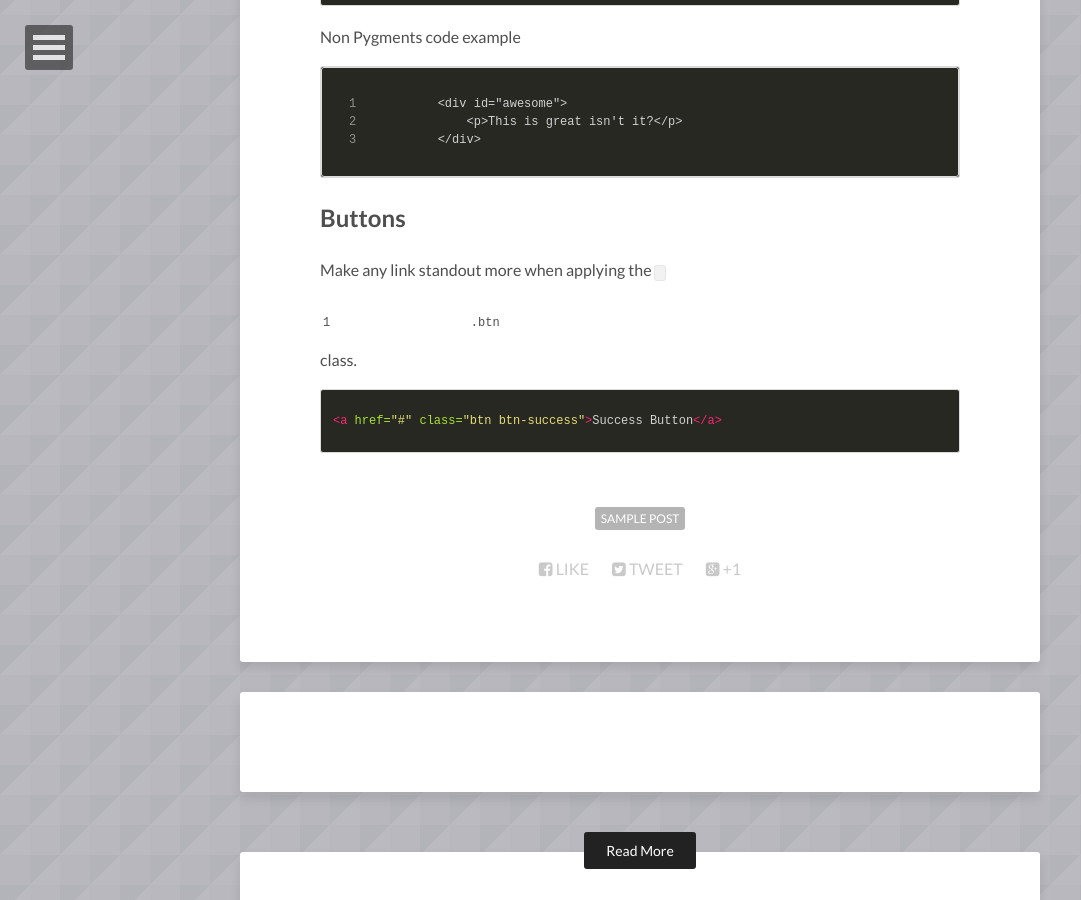
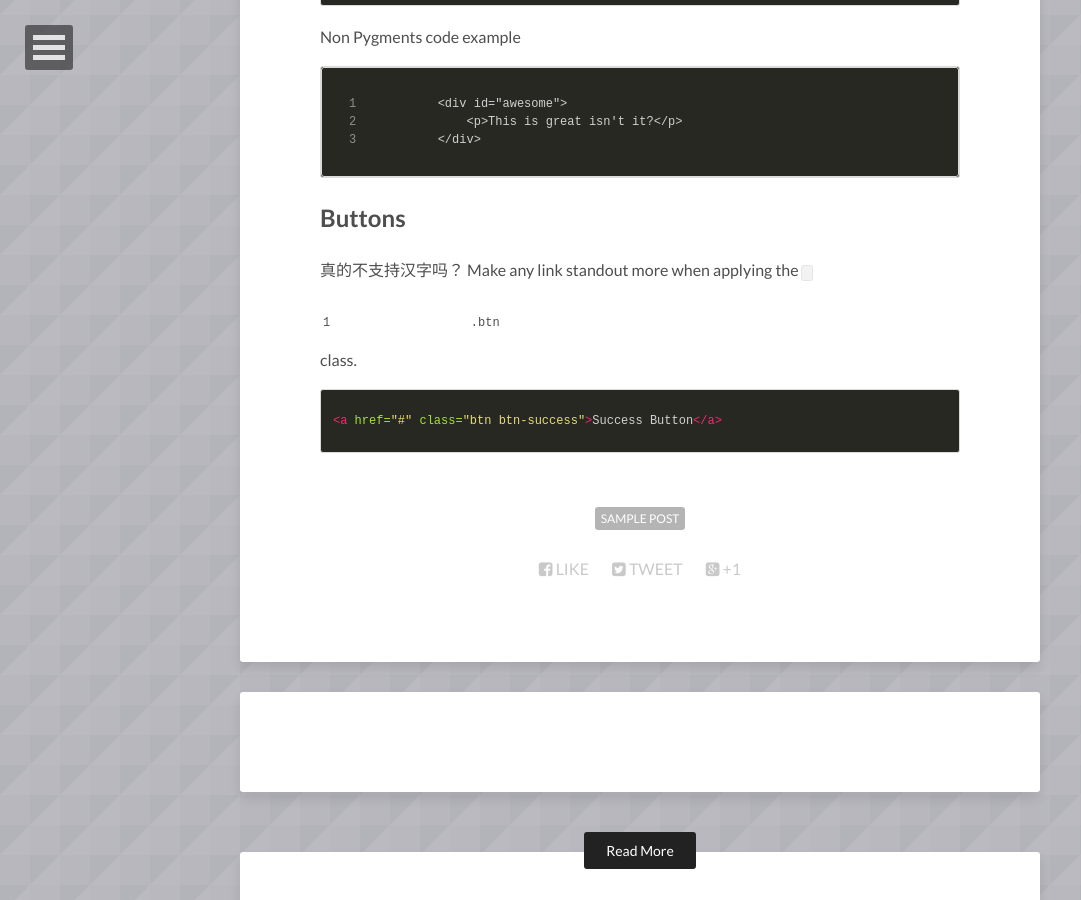
Before and after one commit to loveQt/loveqt.github.com, a Jekyll site: the page built from _posts/2015-06-03-backupp.md, in a window 1280 px wide and 900 px high, scrolled down 2205 px. Shown: the whole window, without its empty margins (0-1081 px from the left). Built offline with Jekyll 4.4.1, drawn with Linux system fonts in a browser that asks for light colours; nearby versions of some CDN libraries; comment, search, counter and statistics services are not loaded.

Commit message:
汉字test

```diff
--- a/_posts/2015-06-03-backupp.md
+++ b/_posts/2015-06-03-backupp.md
@@ -86,6 +86,7 @@ Non Pygments code example
 
 ## Buttons
 
+真的不支持汉字吗？
 Make any link standout more when applying the `.btn` class.
 
 {% highlight html %}
```
